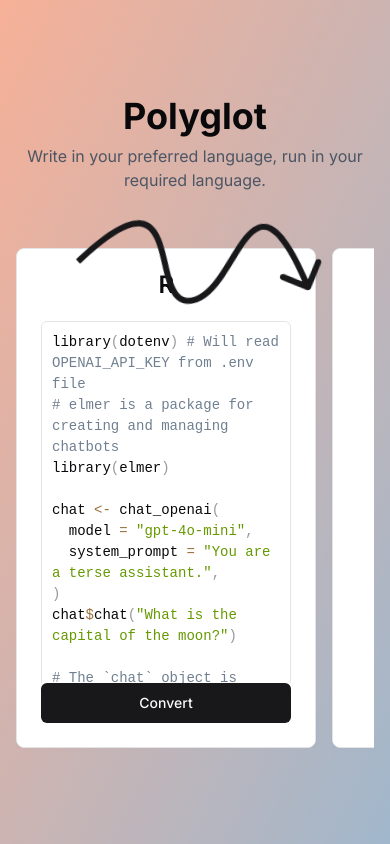
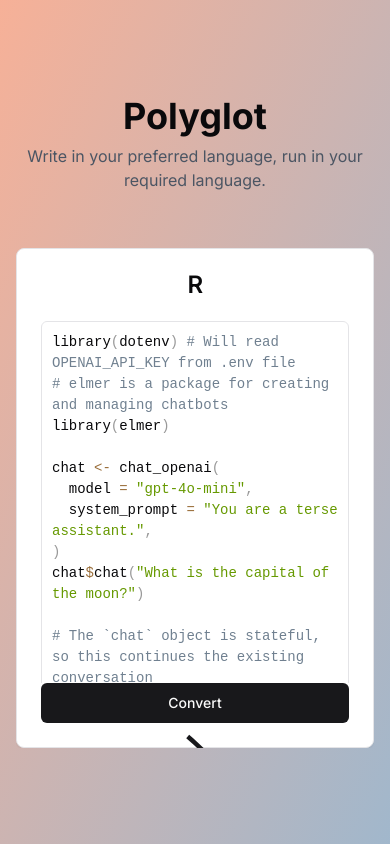
Before and after one commit to nstrayer/polyglot, a Next.js app: page / in a window 390 px wide. Built offline with nearby package versions, Linux system fonts and the light colour scheme.

Commit message:
Add mobile mode with vertical arrow

```diff
--- a/app/page.tsx
+++ b/app/page.tsx
@@ -55,11 +55,12 @@
             <h1 className="text-4xl font-bold mb-2">Polyglot</h1>
             <p className="text-gray-600">Write in your preferred language, run in your required language.</p>
           </div>
-          <div id='card-container' className="flex flex-1 gap-4 overflow-auto min-h-0 relative pt-12">
-            <div className="absolute left-1/2 -translate-x-1/2 z-10 -translate-y-28 rotate-6 w-64 h-64">
+          <div id='card-container' className="flex flex-col md:flex-row flex-1 md:gap-4 overflow-auto min-h-0 relative pt-12">
+            <div className="absolute left-1/2 -translate-x-1/2 z-10 -translate-y-28 rotate-6 w-64 h-64
+              hidden md:block">
               <ConversionArrow isLoading={isLoading} />
             </div>
-            <Card className="flex-1 min-w-[300px] max-w-[500px] flex flex-col h-full shrink-0">
+            <Card className="flex-1 min-w-[300px] md:max-w-[500px] flex flex-col h-full shrink-0">
               <CardHeader>
                 <LanguageSelector
                   currentLanguage={sourceLanguage}
@@ -95,7 +96,13 @@
               </CardFooter>
             </Card>
 
-            <Card className="flex-1 min-w-[300px] max-w-[500px] flex flex-col h-full shrink-0">
+            <div className="md:hidden flex justify-center w-full -my-4 -translate-y-1">
+              <div className="w-48 h-48 rotate-90">
+                <ConversionArrow isLoading={isLoading} />
+              </div>
+            </div>
+
+            <Card className="flex-1 min-w-[300px] md:max-w-[500px] flex flex-col h-full shrink-0">
               <CardHeader className="relative">
                 <LanguageSelector
                   currentLanguage={targetLanguage}
```
